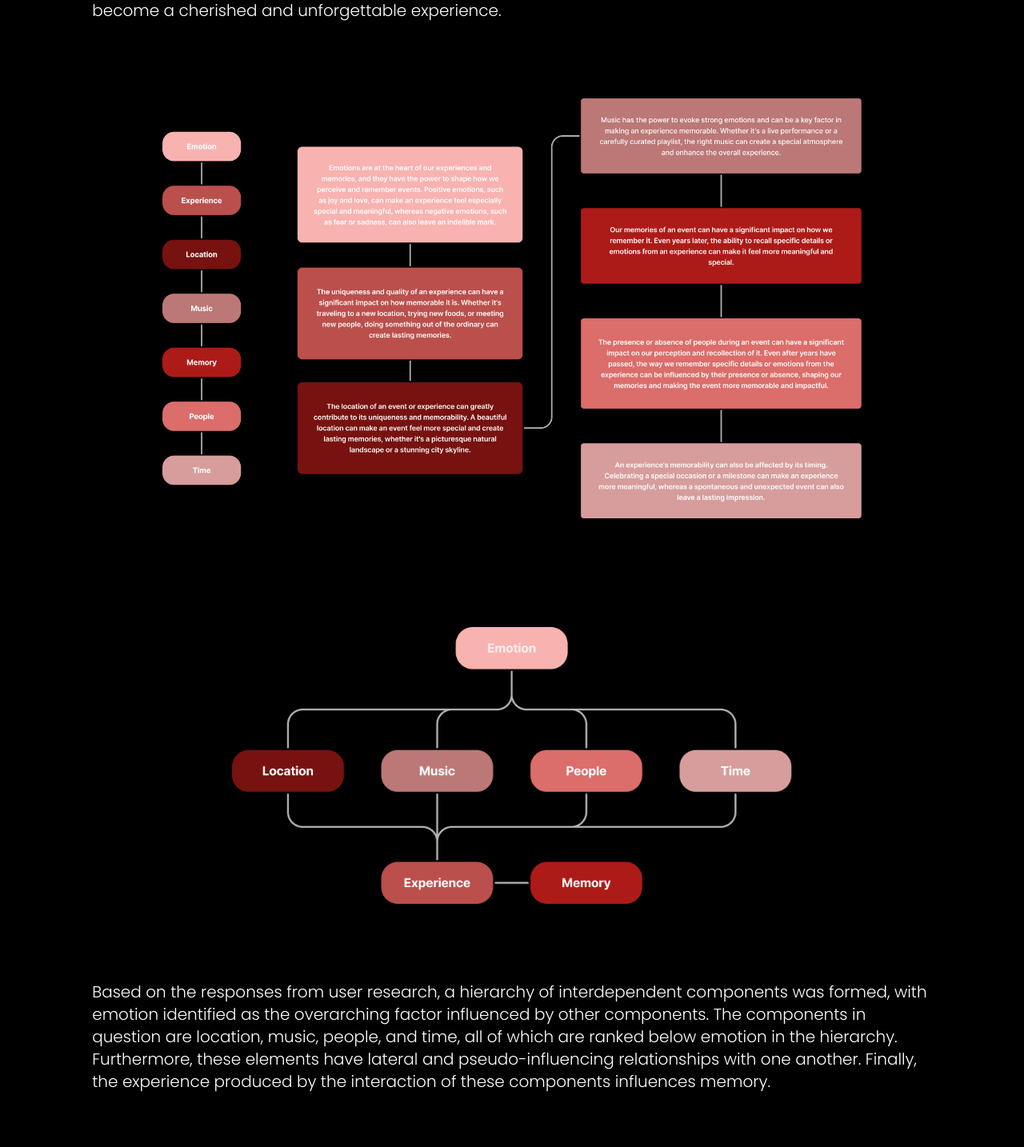
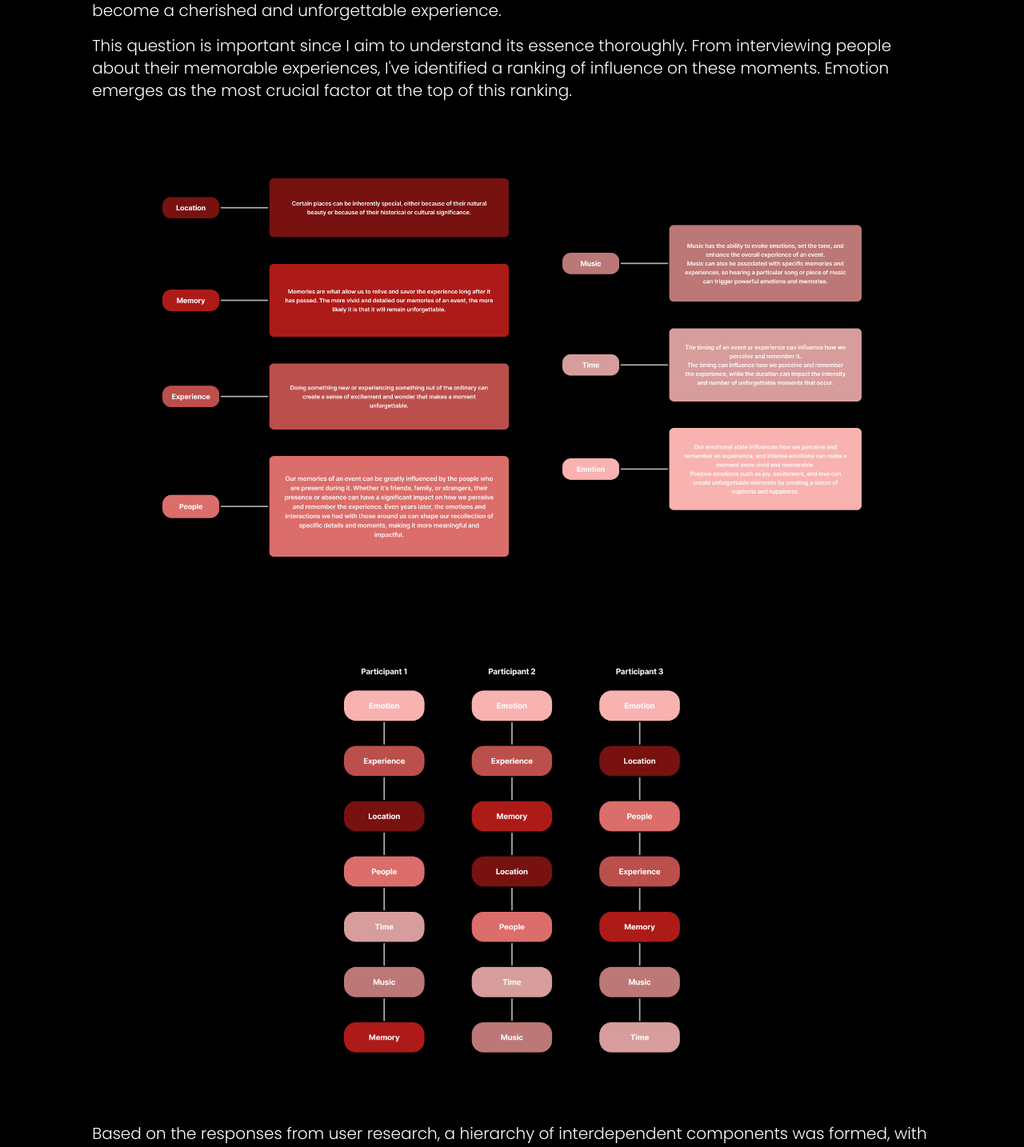
Before and after one commit to nchmim/portfolio, a Next.js app: page /CinemAR in a window 1280 px wide. Shown: the part 2362-3796 px from the top of the page at 80% size. Built offline with nearby package versions, Linux system fonts and the light colour scheme.

Commit message:
update CinemAR

```diff
--- a/pages/CinemAR.tsx
+++ b/pages/CinemAR.tsx
@@ -80,23 +80,31 @@ export default function MyApp() {
                             In the realm of movies, these memories are often formed through the impactful storytelling, evocative emotions, and profound impact that a film can have on its
                             audience. When a movie deeply moves an individual, it has the power to stay with them for an extended period and become a cherished and unforgettable experience.
                         </p>
+                        <p className='pt-4'>This question is important since I aim to understand its essence thoroughly. From interviewing people about their memorable experiences, I've identified a ranking
+                            of influence on these moments. Emotion emerges as the most crucial factor at the top of this ranking.
+                        </p>
                     </div>
 
                     <div className='md:py-4 md:inline-flex md:space-x-10 mt-10 items-center justify-center w-full'>
-                        <img className="md:w-5/6" src="/images/cinemar01.png" alt="CinemAR" />
+                        <img className="md:w-5/6" src="/images/cinemar03.png" alt="CinemAR" />
                     </div>
 
-                    <div className='md:py-20 md:inline-flex md:space-x-10 mt-10 items-center justify-center w-full'>
-                        <img className="md:w-2/3" src="/images/cinemar02.png" alt="CinemAR" />
+                    <div className='md:pt-20 md:inline-flex md:space-x-10 mt-10 items-center justify-center w-full'>
+                        <img className="md:w-2/5" src="/images/cinemar01.png" alt="CinemAR" />
                     </div>
 
-                    <div className='py-4 md:pb-10 text-white text-l md:text-xl items-center w-full'>
+                    <div className='pt-20 md:pb-10 text-white text-l md:text-xl items-center w-full'>
                         <p>Based on the responses from user research, a hierarchy of interdependent components was formed, with emotion identified as the overarching factor
                             influenced by other components. The components in question are location, music, people, and time, all of which are ranked below emotion in the
                             hierarchy. Furthermore, these elements have lateral and pseudo-influencing relationships with one another. Finally, the experience produced by the
                             interaction of these components influences memory.
                         </p>
                     </div>
+
+                    <div className='md:pb-20 md:inline-flex md:space-x-10 mt-10 items-center justify-center w-full'>
+                        <img className="md:w-2/3" src="/images/cinemar02.png" alt="CinemAR" />
+                    </div>
+
 
                     <div className='pt-10 pb-20 md:inline-flex md:space-x-10 items-center w-full'>
                         <div className="text-white my-7 text-l md:text-xl md:w-2/5 inline-flex items-center">
```
Also changed, not shown: public/images/cinemar01.png, public/images/cinemar03.png (added).
